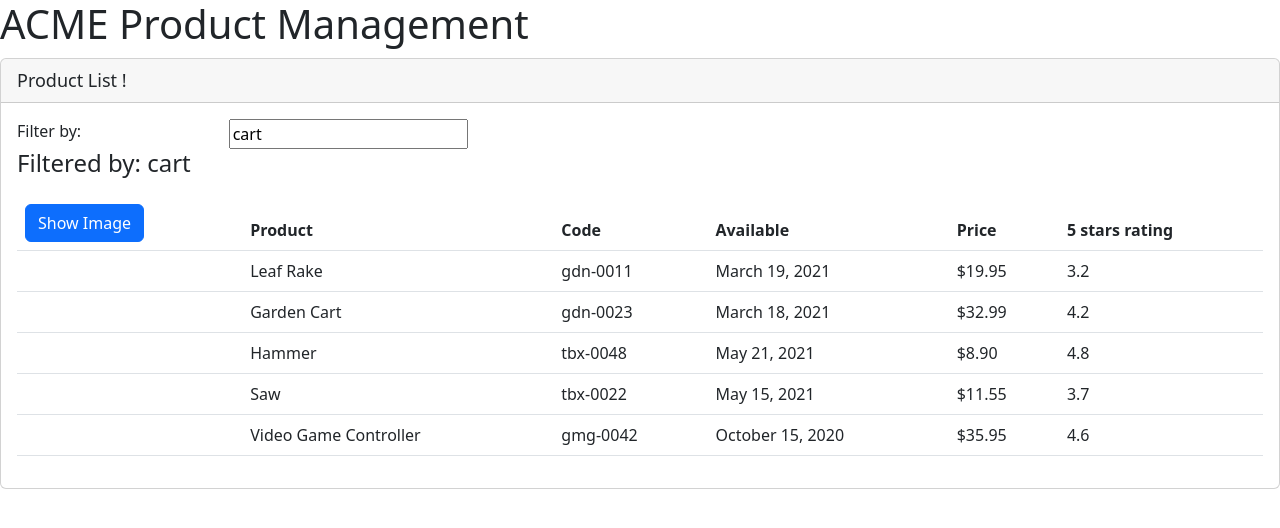
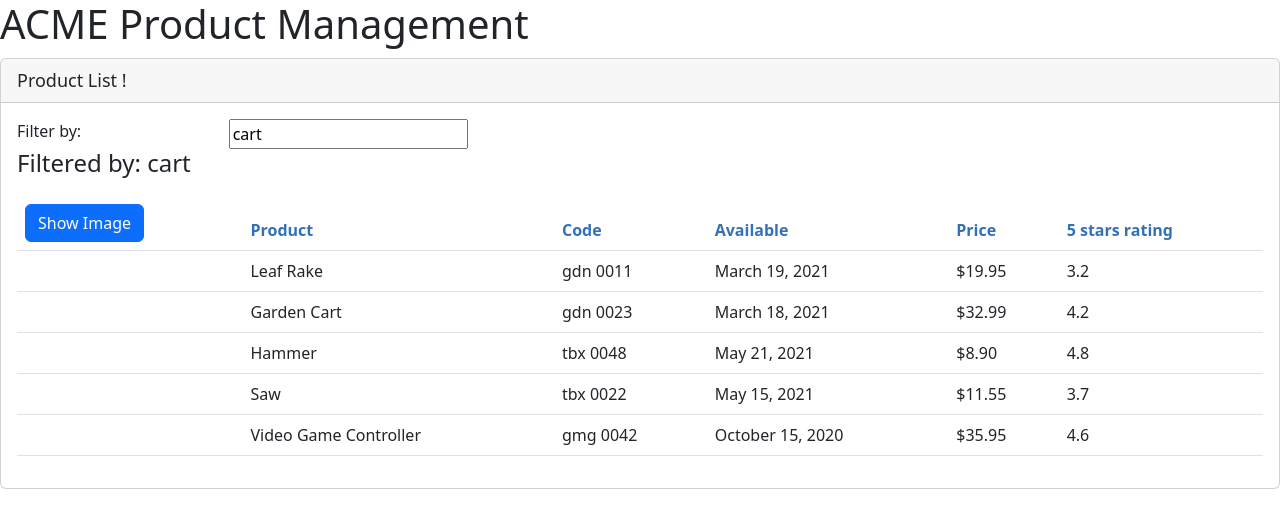
Before and after one commit to amirafatnassi/angulat-gettingStarted, an Angular app in the folder APM/: page / in a window 1280 px wide. Shown: the top 528 px of the page. Built offline with nearby package versions, Linux system fonts and the light colour scheme.

Commit message:
build custom page to transform - to spaces

```diff
--- a/APM/src/app/app.module.ts
+++ b/APM/src/app/app.module.ts
@@ -3,11 +3,13 @@
 import { FormsModule } from '@angular/forms';
 import { AppComponent } from './app.component';
 import { ProductsComponent } from './products/product-list.component';
+import { ConvertToSpacesPipe } from './shared/convert-to-spaces.pipe'; // <-- Add this
 
 @NgModule({
   declarations: [
     AppComponent,
-    ProductsComponent
+    ProductsComponent,
+    ConvertToSpacesPipe
   ],
   imports: [
     BrowserModule,
--- /dev/null
+++ b/APM/src/app/products/product-list.component.css
@@ -0,0 +1,3 @@
+thead{
+    color: #3371B7;
+}
--- a/APM/src/app/products/product-list.component.html
+++ b/APM/src/app/products/product-list.component.html
@@ -40,7 +40,7 @@
               />
             </td>
             <td>{{ product.productName }}</td>
-            <td>{{ product.productCode | lowercase }}</td>
+            <td>{{ product.productCode | lowercase | convertToSpaces:'-'}}</td>
             <td>{{ product.releaseDate }}</td>
             <td>{{ product.price | currency:'USD':'symbol':'1.2-2'}}</td>
             <td>{{ product.starRating }}</td>
--- a/APM/src/app/products/product-list.component.ts
+++ b/APM/src/app/products/product-list.component.ts
@@ -1,17 +1,19 @@
-import { Component } from '@angular/core';
+import { Component , OnInit  } from '@angular/core';
+import { IProduct } from './product';
 
 @Component({
   selector: 'pm-products',
   templateUrl: './product-list.component.html',
+  styleUrls:['./product-list.component.css']
 })
-export class ProductsComponent {
+export class ProductsComponent implements OnInit{
   pageTitle = 'Product List !';
   imageWidth = 50;
   imageMargin = 2;
   showImage: boolean = false;
   listFilter: string = 'cart';
 
-  products: any[] = [
+  products: IProduct[] = [
     {
       productId: 1,
       productName: 'Leaf Rake',
@@ -64,6 +66,10 @@
     },
   ];
 
+  ngOnInit():void{
+
+  }
+
   toggleImage() {
     this.showImage = !this.showImage;
   }
--- /dev/null
+++ b/APM/src/app/products/product.ts
@@ -0,0 +1,10 @@
+export interface IProduct {
+  productId: number;
+  productName: string;
+  productCode: string;
+  releaseDate: string;
+  description: string;
+  price: number;
+  starRating: number;
+  imageUrl: string;
+}
--- /dev/null
+++ b/APM/src/app/shared/convert-to-spaces.pipe.ts
@@ -0,0 +1,12 @@
+import {Pipe, PipeTransform} from '@angular/core';
+
+@Pipe({
+    name:'convertToSpaces'
+})
+
+export class ConvertToSpacesPipe implements PipeTransform{
+
+transform(value: string, character: string):string {
+    return value.replace(character,' ');
+}
+}
```
